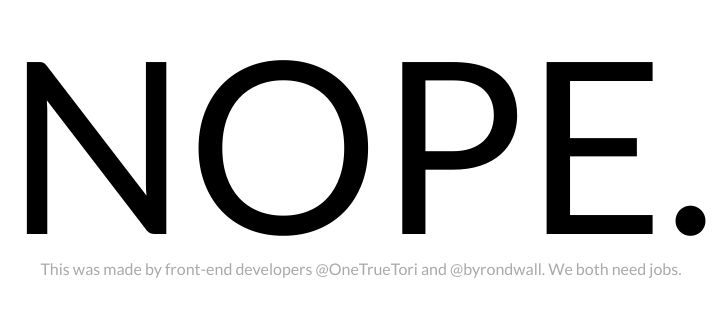
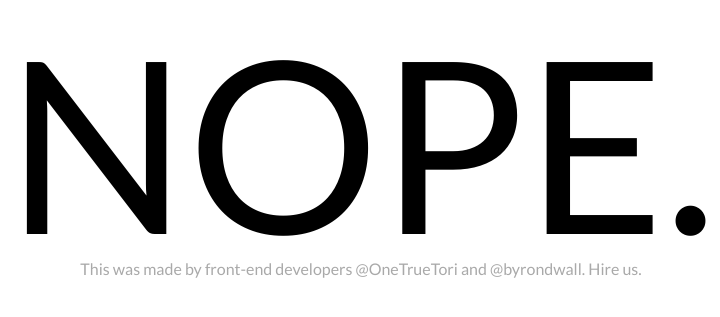
Before and after one commit to torihedden/HB2Gone, a plain HTML site: page index.html in a window 1280 px wide. Shown: the part 107-424 px from the top of the page, 279-999 px from the left. Drawn offline with nearby package versions, Linux system fonts and the light colour scheme.

Commit message:
favicon and professionalism

```diff
--- a/index.html
+++ b/index.html
@@ -7,14 +7,14 @@
     <link rel="stylesheet" href="https://maxcdn.bootstrapcdn.com/font-awesome/4.5.0/css/font-awesome.min.css">
     <link href='https://fonts.googleapis.com/css?family=Lato:400,300' rel='stylesheet' type='text/css'>
     <link type="text/css" rel="stylesheet" href="assets/css/styles.css">
-
+    <link rel="shortcut icon" type="image/png" href="./assets/rainbowheart.png"/>
   </head>
 
   <body>
 
     <div class = "answer">NOPE.</div>
 
-    <p>This was made by front-end developers <a href = "https://twitter.com/OneTrueTori">@OneTrueTori</a> and <a href = "https://twitter.com/byrondwall">@byrondwall</a>. We both need jobs.</p>
+    <p>This was made by front-end developers <a href = "https://twitter.com/OneTrueTori">@OneTrueTori</a> and <a href = "https://twitter.com/byrondwall">@byrondwall</a>. Hire us.</p>
 
     <script src="http://code.jquery.com/jquery-1.12.0.min.js"></script>
 
```
